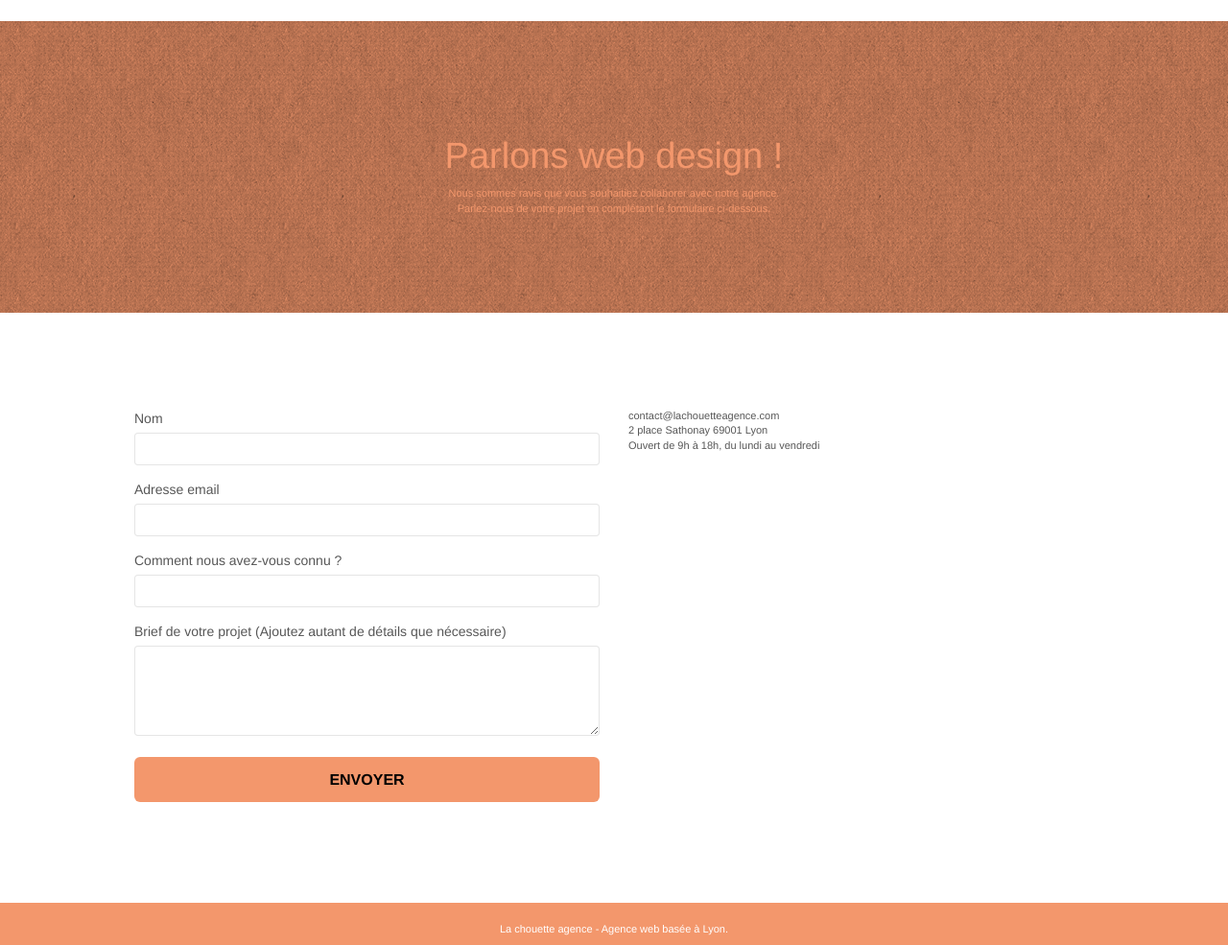
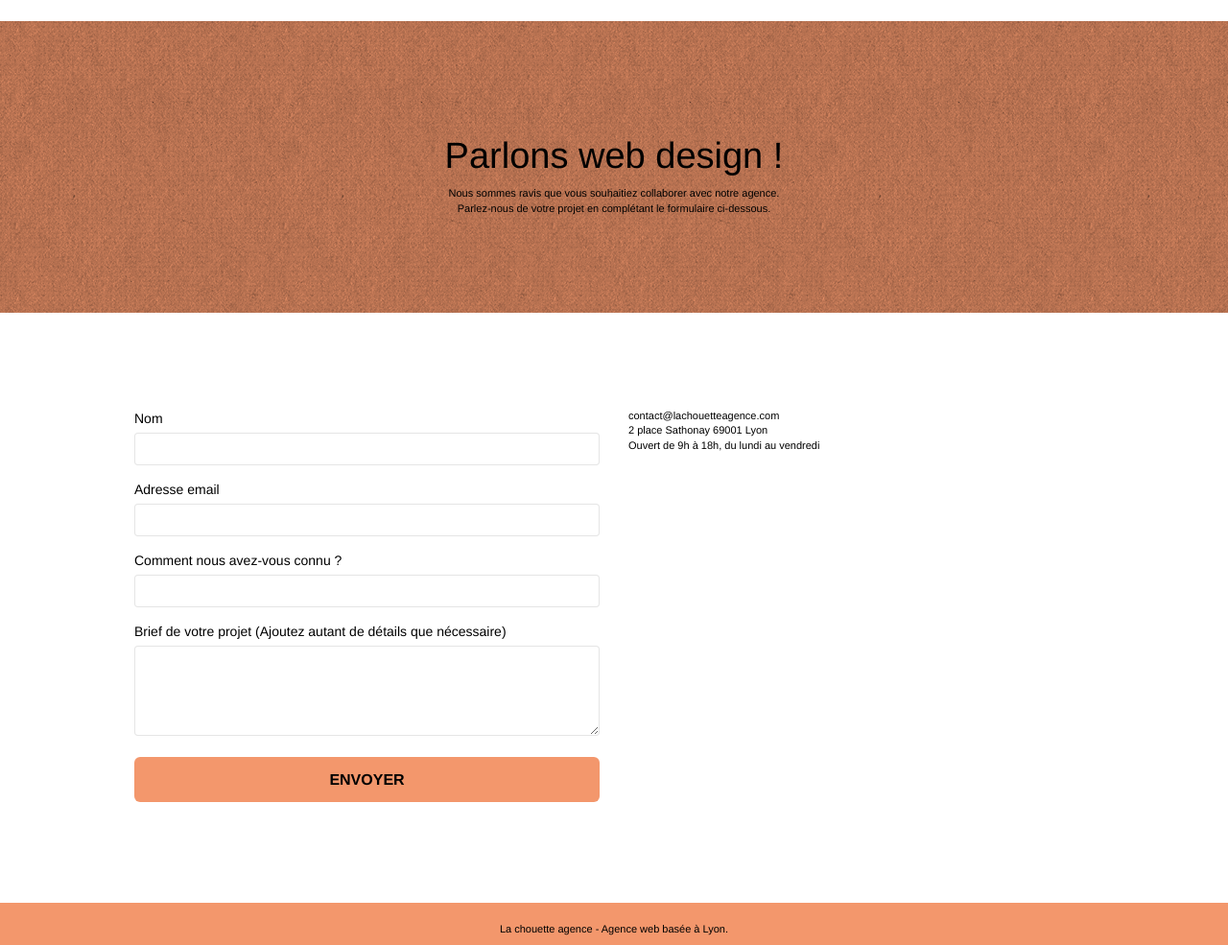
Before and after one commit to a-sowa/OCR-P4-with-recommendations, a plain HTML site: page website_with_recommendations/contact.html in a window 1280 px wide. Shown: the part 70-1055 px from the top of the page at 96% size. Drawn offline with nearby package versions, Linux system fonts and the light colour scheme; files that its build step writes are made by us from their sources; a script that the page names is missing.

Commit message:
contrast + social icons corrections on contact page (Accessibility)

```diff
--- a/website_with_recommendations/contact.html
+++ b/website_with_recommendations/contact.html
@@ -9,7 +9,7 @@
 
 	<link rel="stylesheet" type="text/css" href="./css/bootstrap.css">
 	<link rel="stylesheet" type="text/css" href="style.css">
-	<link rel="stylesheet" type="text/css" href="./css/font-awesome.min.css">
+	<link rel="stylesheet" type="text/css" href="./css/font-awesome.css">
 	<link rel="stylesheet" type="text/css" href="./css/et-line.min.css">
 
 	<script src="./js/jquery-2.1.0.min.js"></script>
@@ -60,12 +60,12 @@
 <!-- bloc-6 -->
 <div class="bloc bg-dots-bg bg-repeat bgc-atomic-tangerine d-bloc bloc-bg-texture texture-paper" id="bloc-6">
 	<div class="container bloc-lg">
-		<div class="row">
+		<div class="row row-bloc-5">
 			<div class="col-sm-12">
-				<h1 class="text-center hero-bloc-text tc-white">
+				<h1 class="text-center hero-bloc-text tc-black">
 					Parlons web design !
 				</h1>
-				<p class="text-center mg-lg tc-white tight-width-whitespace">
+				<p class="text-center mg-lg tc-black tight-width-whitespace">
 					Nous sommes ravis que vous souhaitiez collaborer avec notre agence.<br>
 					Parlez-nous de votre projet en complétant le formulaire ci-dessous.
 				</p>
@@ -129,8 +129,9 @@
 	<div class="container bloc-sm">
 		<div class="row">
 			<div class="col-sm-12">
-				<p class="text-center white">
-					La chouette agence - Agence web basée à Lyon.<br>
+				<p class="text-center">
+					La chouette agence - Agence web basée à Lyon.
+					<br>
 				</p>
 				<div class="row row-no-gutters social">
 					<div class="col-sm-3">
--- a/website_with_recommendations/style.css
+++ b/website_with_recommendations/style.css
@@ -655,7 +655,7 @@ label,
 a {
     font-family: "helvetica";
     font-weight: 400;
-    color: #575757!important;
+    color: #000000!important;
 }
 
 .container {
@@ -726,10 +726,6 @@ h3 {
     box-shadow: 0px 0px 0px #000000;
 }
 
-h1 {
-    color: #333333!important;
-}
-
 h4 {
     color: #333333!important;
 }
@@ -779,18 +775,6 @@ h4 {
 }
 
 .tc-white {
-    color: #F3976C!important;
-}
-
-.text-banner {
-    color: #FFFFFF!important;
-}
-
-.text-footer {
-    color: #000000!important;
-}
-
-.txt-banniere {
     color: #FFFFFF!important;
 }
 
```
Also changed, not shown: website_with_recommendations/index.html (+2 -4 lines).
